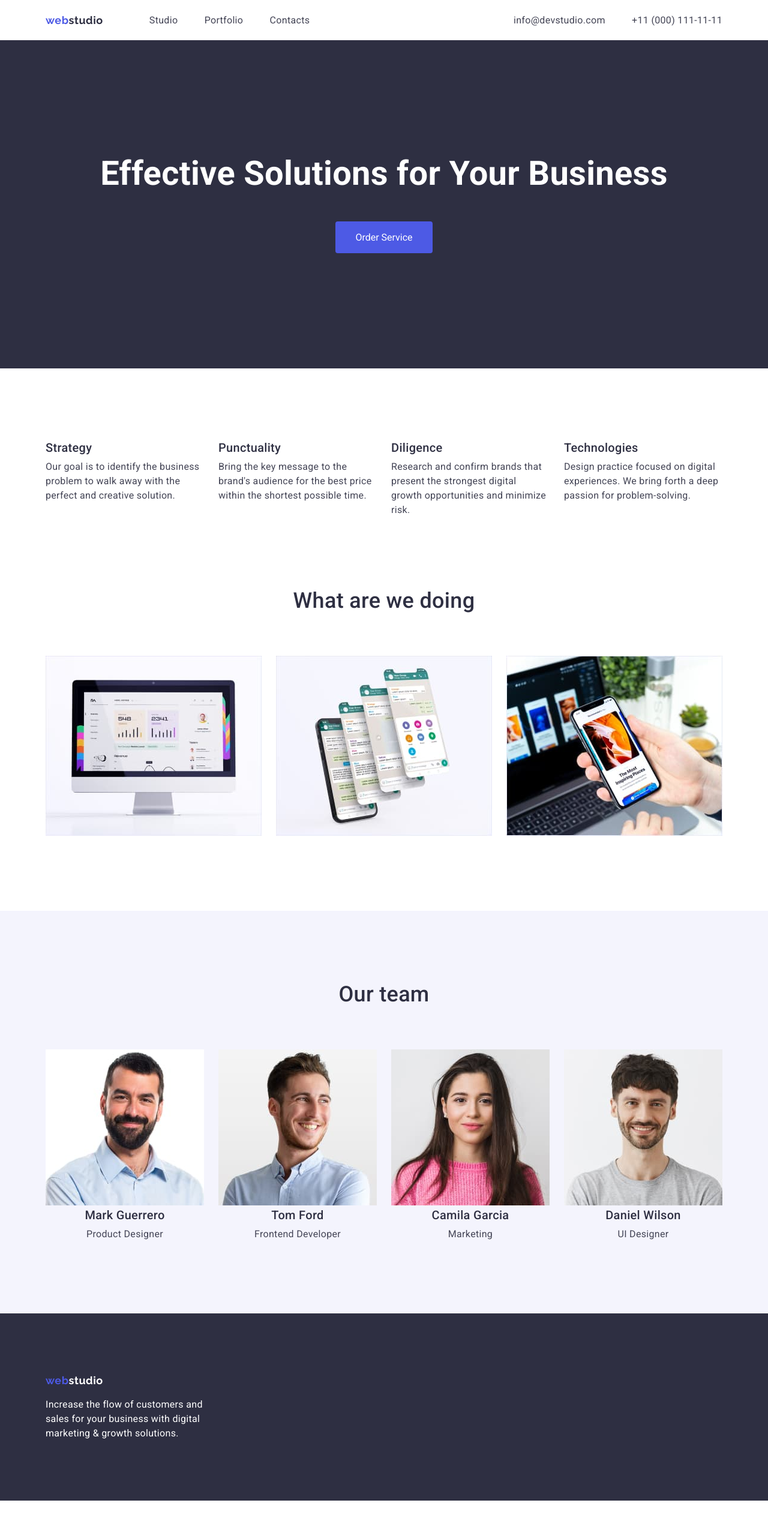
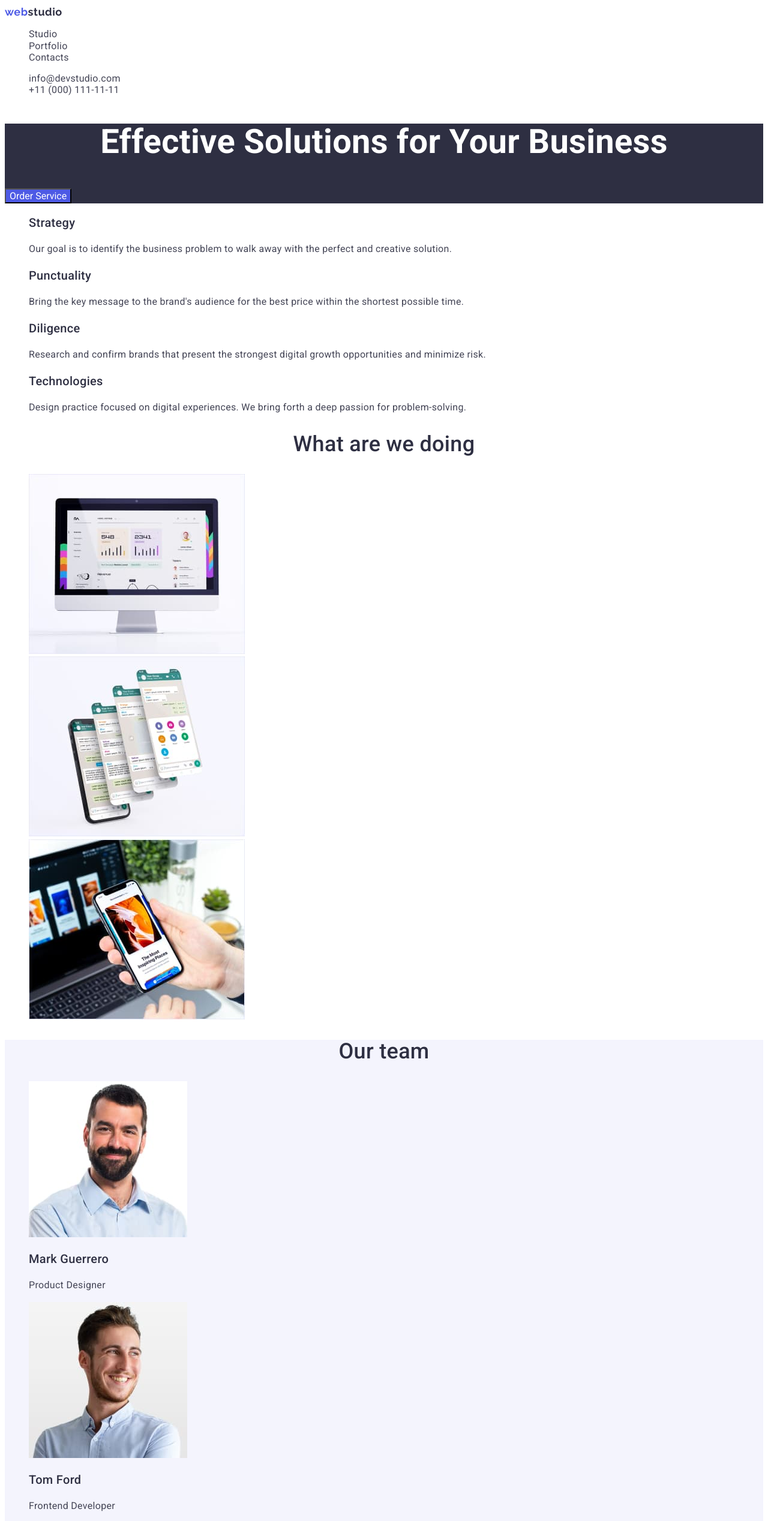
Before and after one commit to KseniaSenko/goit-markup-hw-02, a plain HTML site: page index.html in a window 1280 px wide. Shown: the top 2535 px of the page at 60% size. Before the commit the page ends 2501 px from the top, so only its background shows below. Drawn offline with Linux system fonts and the light colour scheme.

Commit message:
Revert "добавила стилі"
This reverts commit afe602a05e462c7e5630ada96113b91393073ebf.

```diff
--- a/css/styles.css
+++ b/css/styles.css
@@ -1,46 +1,24 @@
-:root {
-  --primary-brand: #4d5ae5;
-  --dark: #2e2f42;
-  --success: #31d0aa;
+:root{
+    --primary-brand: #4D5AE5;
+    --dark: #2E2F42;
+    --success: #31D0AA;
     --text: #434455;
-  --subtle-text: #8e8f99; /*тонкий текст*/
-  --accent: #e7e9fc;
-  --light: #f4f4fd;
+    --subtle-text: #8E8F99;  /*тонкий текст*/
+    --accent: #E7E9FC;
+    --light: #F4F4FD;
     --white: #ffffff;
 }
 
-html {
-  box-sizing: border-box;
-  margin: 0;
-  padding: 0;
-}
-
-body {
+body{
     background-color: #ffffff;
     color: var(--text);
-
     font-family: "Roboto", sans-serif;
     font-size: 16px;
     letter-spacing: 0.02em;
     line-height: 1.2;
-  margin: inherit;
-  padding: inherit;
-}
-.container {
-  width: 1128px;
-  padding-left: 15px;
-  padding-right: 15px;
-  margin: 0 auto;
-}
-.line {
-  box-shadow: 0px 2px 1px rgba(46, 47, 66, 0.08),
-    0px 1px 1px rgba(46, 47, 66, 0.16), 0px 1px 6px rgba(46, 47, 66, 0.08);
 }
 
-.link,
-.logo,
-.button,
-.services {
+.link, .logo, .button, .services {
     color: inherit;
     font-family: inherit;
     font-size: inherit;
@@ -49,44 +27,15 @@ body {
 }
 
 .link:hover,
-.link:focus {
+.link:focus{
     color: var(--primary-brand);
 }
 
 .list {
     list-style: none;
-
-  margin: 0;
-  padding: 0;
 }
 
-/* ------- NAVIGATION ------ */
-.navigation {
-  display: flex;
-  align-items: center;
-}
-.nav-link {
-  display: inline-block;
-  padding-top: 24px;
-  padding-bottom: 24px;
-}
-
-.nav-link:not(:last-child) {
-  margin-right: 40px;
-}
-
-.nav-contacts {
-  display: inline-block;
-}
-.nav-contacts:not(:last-child) {
-  margin-right: 40px;
-}
-.list-contacts {
-  margin-left: auto;
-}
-
-.logo {
-  margin-right: 77px;
+.logo{
     color: var(--dark);
 
     font-family: "Raleway", sans-serif;
@@ -94,40 +43,24 @@ body {
     font-size: 18px;
     line-height: 1.3;
     letter-spacing: 0.03em;
+
 }
 
 .web {
     color: var(--primary-brand);
 }
-
-/* --------- HERO ----- */
-
-.hero {
-  padding-top: 192px;
-  padding-bottom: 192px;
-  max-width: 2000px;
-
+.hero,
+.footer {
     background-color: var(--dark);
-  text-align: center;
 }
-
-.hero-title {
-  margin: 0 auto;
-
+.hero-title{
     color: var(--white);
     font-size: 56px;
     text-align: center;
     line-height: 1.1;
-  min-width: 492px;
 }
 
 .button {
-  display: inline-block;
-  padding: 16px 32px;
-  margin-top: 48px;
-  border-radius: 4px;
-  border: 1px solid transparent;
-
     background-color: var(--primary-brand);
     color: var(--white);
 }
@@ -136,28 +69,11 @@ body {
     background-color: #404bbf;
 }
 
-/* --------- STREIGHTS ----- */
-
-.strengths {
-  padding-top: 120px;
-  padding-bottom: 120px;
-}
-
-.list.main-list {
-  display: flex;
-  padding-left: 0;
-}
-.list-strengths {
-  width: 265px;
-}
-.list-strengths:not(:last-child) {
-  margin-right: 24px;
+.team {
+    background-color: var(--light);
 }
 
 .main-title {
-  margin: 0;
-  margin-bottom: 72px;
-
     color: var(--dark);
     font-weight: 500;
     font-size: 36px;
@@ -165,61 +81,13 @@ body {
     text-align: center;
 }
 
-.title {
-  margin: 0 auto;
-  margin-bottom: 8px;
-
+.title{
     color: var(--dark);
     font-weight: 500;
     font-size: 20px;
 }
 
-.text {
-  margin: 0 auto;
-
-  color: inherit;
-  line-height: 1.5;
-}
-/* --------- WORKS ----- */
-.works {
-  padding-bottom: 120px;
-}
-.works-list {
-  display: flex;
-  flex-wrap: wrap;
-  justify-content: center;
-}
-.works-img:not(:last-child) {
-  margin-right: 24px;
-}
-/* --------- TEAM ----- */
-.light-bg {
-  background-color: var(--light);
-}
-.team {
-  padding-top: 120px;
-  padding-bottom: 120px;
-}
-.team-list {
-  display: flex;
-  flex-wrap: wrap;
-  justify-content: center;
-}
-.team-link:not(:last-child) {
-  margin-right: 24px;
-}
-.team-text {
-  text-align: center;
-}
-
-/* --------- FOOTER ----- */
-.dark-bg {
-  background-color: #2e2f42;
-}
-.footer-text {
-  margin: 0px;
-  width: 264px;
-
+.text, .footer-text{
     color: inherit;
     line-height: 1.5;
 }
@@ -228,25 +96,8 @@ body {
 .studio {
     color: var(--white);
 }
-.footer-info {
-  padding-top: 100px;
-  padding-bottom: 100px;
-}
-.footer-logo {
-  margin-bottom: 16px;
-}
-
-/* ---------  PORTFOLIO ----- */
-.filtr {
-  padding-top: 96px;
-  padding-bottom: 120px;
-}
 
 .buttons {
-  padding: 12px 24px;
-  border-radius: 4px;
-  border: none;
-
     background-color: var(--accent);
     color: var(--primary-brand);
     font-weight: 500;
@@ -255,41 +106,9 @@ body {
     cursor: pointer;
 }
 .buttons:hover,
-.buttons:focus {
+.buttons:focus{
     background-color: var(--primary-brand);
     color: var(--white);
-}
-.list-btn {
-  display: flex;
-  justify-content: center;
-  margin-bottom: 72px;
-}
-.filtr-btn:not(:last-child) {
-  margin-right: 24px;
-}
-.filtr-card {
-  display: flex;
-  flex-wrap: wrap;
-  justify-content: center;
-  margin: 0;
-  padding: 0;
-}
-.filtr-list {
-  width: calc((100% - 52px) / 3);
-  margin-right: 24px;
-  margin-bottom: 48px;
-  border: 0.5px solid #f4f4fd;
-}
-
-.filtr-list:nth-child(3n) {
-  margin-right: 0px;
-}
-.filtr-list:nth-last-child(-n + 3) {
-  margin-bottom: 0px;
-}
-
-.filtr-text {
-  padding: 32px 16px;
 }
 .secret-name {
     position: absolute;
--- a/index.html
+++ b/index.html
@@ -4,7 +4,6 @@
     <meta charset="UTF-8" />
     <meta http-equiv="X-UA-Compatible" content="IE=edge" />
     <meta name="viewport" content="width=device-width, initial-scale=1.0" />
-    <title>Студія</title>
     <link rel="preconnect" href="https://fonts.googleapis.com" />
     <link rel="preconnect" href="https://fonts.gstatic.com" crossorigin />
     <link
@@ -12,41 +11,33 @@
       rel="stylesheet"
     />
     <link rel="stylesheet" href="./css/styles.css" />
+    <title>Студія</title>
   </head>
   <body>
     <!-- header section -->
-    <header class="line">
-      <div class="container">
-        <div class="navigation">
+    <header>
+      <nav>
         <a href="./index.html" class="logo"
           ><span class="web">web</span>studio</a
         >
-          <nav>
-            <ul class="list nav-list">
-              <li class="nav-link">
-                <a class="link" href="./index.html">Studio</a>
-              </li>
-              <li class="nav-link">
-                <a class="link" href="./portfolio.html">Portfolio</a>
-              </li>
-              <li class="nav-link">
-                <a class="link" href="">Contacts</a>
-              </li>
+        <ul class="list">
+          <li><a class="link" href="./index.html">Studio</a></li>
+          <li><a class="link" href="./portfolio.html">Portfolio</a></li>
+          <li><a class="link" href="">Contacts</a></li>
         </ul>
       </nav>
-          <ul class="list list-contacts">
-            <li class="nav-contacts">
+      <ul class="list">
+        <li>
           <a class="link" href="mailto:info@devstudio.com"
             >info@devstudio.com</a
           >
         </li>
-            <li class="nav-contacts">
+        <li>
           <a class="link" href="tel:+110001111111">+11 (000) 111-11-11</a>
         </li>
       </ul>
-        </div>
-      </div>
     </header>
+
     <!-- Hero -->
     <main>
       <section class="hero">
@@ -54,31 +45,31 @@
         <button type="button" class="button">Order Service</button>
       </section>
       <!-- strengths of company section -->
-      <section class="container strengths">
+      <section>
         <h2 class="main-title secret-name">Strengths of company</h2>
-        <ul class="list main-list">
-          <li class="list-strengths">
+        <ul class="list">
+          <li>
             <h3 class="title">Strategy</h3>
             <p class="text">
               Our goal is to identify the business problem to walk away with the
               perfect and creative solution.
             </p>
           </li>
-          <li class="list-strengths">
+          <li>
             <h3 class="title">Punctuality</h3>
             <p class="text">
               Bring the key message to the brand's audience for the best price
               within the shortest possible time.
             </p>
           </li>
-          <li class="list-strengths">
+          <li>
             <h3 class="title">Diligence</h3>
             <p class="text">
               Research and confirm brands that present the strongest digital
               growth opportunities and minimize risk.
             </p>
           </li>
-          <li class="list-strengths">
+          <li>
             <h3 class="title">Technologies</h3>
             <p class="text">
               Design practice focused on digital experiences. We bring forth a
@@ -88,10 +79,10 @@
         </ul>
       </section>
       <!-- what are we doing section-->
-      <section class="container works">
+      <section>
         <h2 class="main-title">What are we doing</h2>
-        <ul class="list works-list">
-          <li class="works-img">
+        <ul class="list">
+          <li>
             <img
               src="./images/photo1.jpg"
               alt="Photo of computer"
@@ -99,7 +90,7 @@
               height="300"
             />
           </li>
-          <li class="works-img">
+          <li>
             <img
               src="./images/photo2.jpg"
               alt="Several phone screens"
@@ -107,7 +98,7 @@
               height="300"
             />
           </li>
-          <li class="works-img">
+          <li>
             <img
               src="./images/photo3.jpg"
               alt="Hand holding the phone"
@@ -118,74 +109,60 @@
         </ul>
       </section>
       <!-- Our team section -->
-      <div class="light-bg">
-        <section class="container team">
-          <h2 class="main-title team-title">Our team</h2>
-          <ul class="list team-list">
-            <li class="team-link">
+      <section class="team">
+        <h2 class="main-title">Our team</h2>
+        <ul class="list">
+          <li>
             <img
-                src="./images/mark-guerrero.jpg"
+              src="./images/Mark-Guerrero.jpg"
               alt="Photo of Mark Guerrero"
               width="264"
               height="260"
             />
-              <div class="team-text">
             <h3 class="title">Mark Guerrero</h3>
             <p class="text">Product Designer</p>
-              </div>
           </li>
-            <li class="team-link">
+          <li>
             <img
-                src="./images/tom-ford.jpg"
+              src="./images/Tom-Ford.jpg"
               alt="Photo of Tom Ford"
               width="264"
               height="260"
             />
-              <div class="team-text">
             <h3 class="title">Tom Ford</h3>
             <p class="text">Frontend Developer</p>
-              </div>
           </li>
-            <li class="team-link">
+          <li>
             <img
-                src="./images/camila-garcia.jpg"
+              src="./images/Camila-Garcia.jpg"
               alt="Photo of Camila Garcia"
               width="264"
               height="260"
             />
-              <div class="team-text">
             <h3 class="title">Camila Garcia</h3>
             <p class="text">Marketing</p>
-              </div>
           </li>
-            <li class="team-link">
+          <li>
             <img
-                src="./images/daniel-wilson.jpg"
+              src="./images/Daniel-Wilson.jpg"
               alt="Photo of Daniel Wilson"
               width="264"
               height="260"
             />
-              <div class="team-text">
             <h3 class="title">Daniel Wilson</h3>
             <p class="text">UI Designer</p>
-              </div>
           </li>
         </ul>
       </section>
-      </div>
     </main>
-    <footer class="dark-bg">
-      <div class="container footer-info">
-        <div class="footer-logo">
+    <footer class="footer">
       <a href="/" class="logo"
         ><span class="web">web</span><span class="studio">studio</span></a
       >
-        </div>
       <p class="footer-text">
-          Increase the flow of customers and sales for your business with
-          digital marketing & growth solutions.
+        Increase the flow of customers and sales for your business with digital
+        marketing & growth solutions.
       </p>
-      </div>
     </footer>
   </body>
 </html>
```
Also changed, not shown: portfolio.html (+33 -66 lines). Lines whose indentation alone changed are shown as unchanged.
